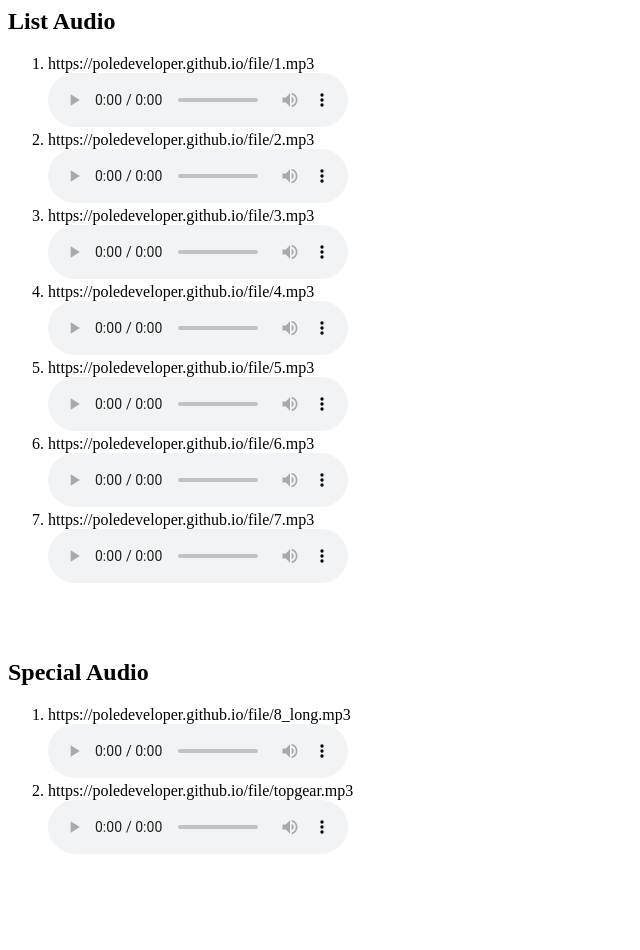
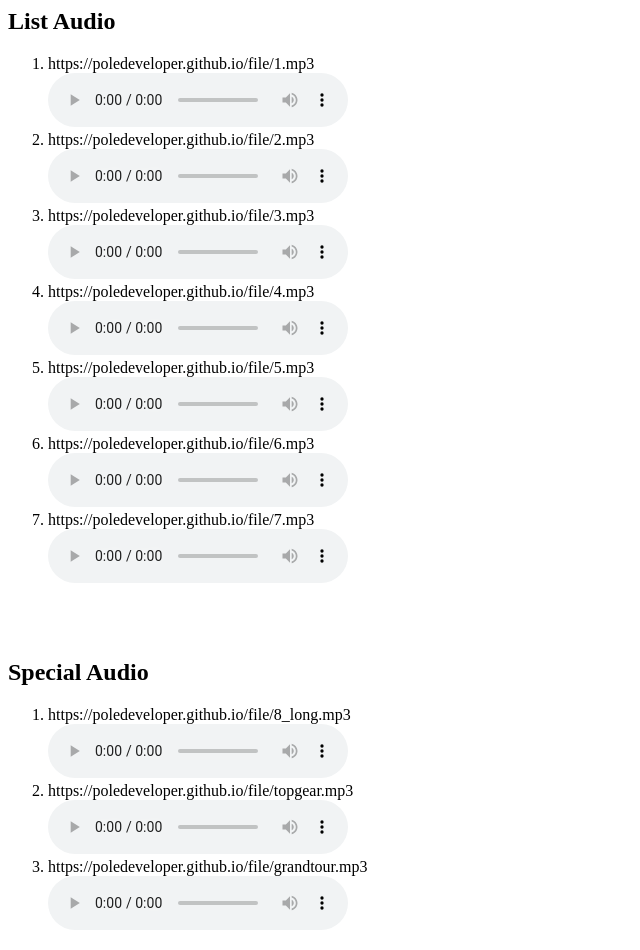
Before and after one commit to PoleDeveloper/PoleDeveloper.github.io, a plain HTML site: page file/index.html in a window 1280 px wide. Shown: the whole page, without its empty margins (0-640 px from the left). Before the commit the page ends 874 px from the top, so only its background shows below. Drawn offline with Linux system fonts and the light colour scheme.

Commit message:
Update index.html

```diff
--- a/file/index.html
+++ b/file/index.html
@@ -42,4 +42,8 @@
     https://poledeveloper.github.io/file/topgear.mp3<br>
     <audio controls><source src="topgear.mp3" type="audio/mpeg"></audio controls>
   </li>
+  <li>
+    https://poledeveloper.github.io/file/grandtour.mp3<br>
+    <audio controls><source src="grandtour.mp3" type="audio/mpeg"></audio controls>
+  </li>
 </ol>
```
